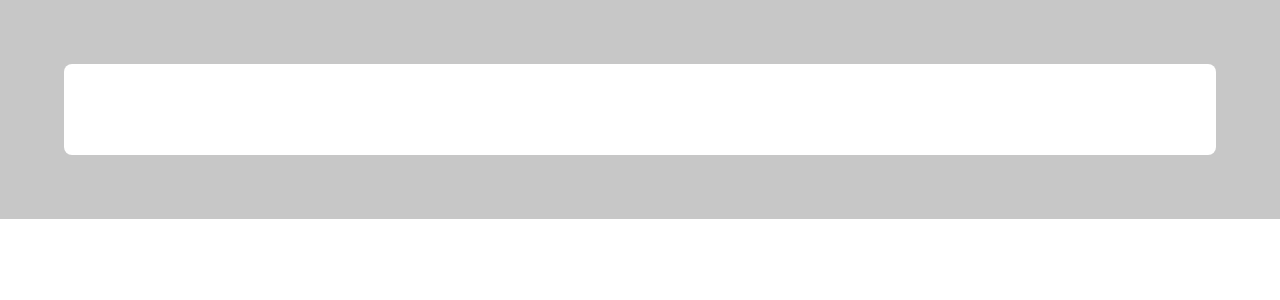
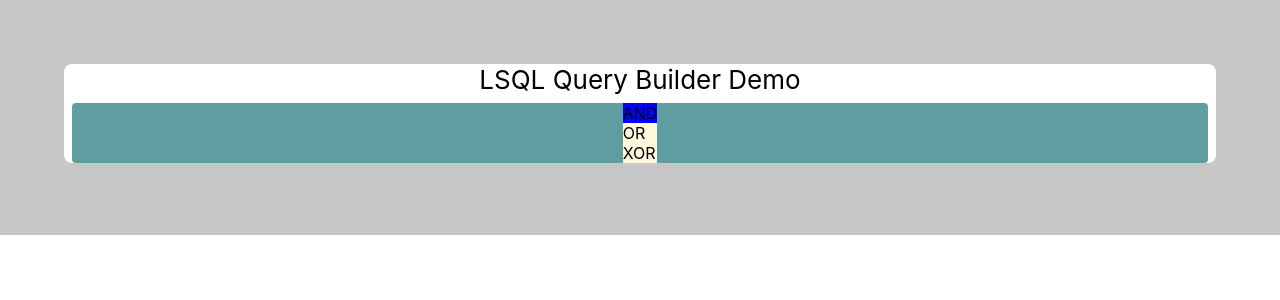
Before and after one commit to LLKennedy/lsql, a React (Create React App) app in the folder @lsql/ui/: page / in a window 1280 px wide. Shown: the top 300 px of the page. Built offline with nearby package versions, Linux system fonts and the light colour scheme.

Commit message:
Functional operator selection

```diff
--- a/@lsql/ui/src/App.css
+++ b/@lsql/ui/src/App.css
@@ -14,5 +14,5 @@
 .App-body {
   background-color: white;
   border-radius: 1vmin;
-  color: white;
+  color: rgb(0, 0, 0);
 }
--- /dev/null
+++ b/@lsql/ui/src/query/GroupBuilder.css
@@ -0,0 +1,7 @@
+.lsql-group-operator-selected {
+    background-color: blue;
+}
+
+.lsql-group-operator-unselected {
+    background-color: cornsilk;
+}
--- a/@lsql/ui/src/query/GroupBuilder.tsx
+++ b/@lsql/ui/src/query/GroupBuilder.tsx
@@ -1,4 +1,5 @@
 import React from "react";
+import "./GroupBuilder.css";
 import { Group, GroupOperator, Model, ModelFactory } from "./where";
 
 export interface GroupProps<T extends Model> extends ModelFactory<T> {
@@ -11,14 +12,35 @@ export class GroupBuilder<T extends Model> extends React.Component<GroupProps<T>
     render() {
         let emptyModel = this.props.createEmptyModel();
         return <div>
-            {Object.keys(emptyModel).map(key => {
-
-                return <span>{key}<br /></span>
-            })}
+            <GroupOperatorSelector
+                operator={this.props.data.operator}
+                update={this.updateOperator.bind(this)}
+            />
         </div>
+    }
+    updateOperator(operator: GroupOperator) {
+        let newProps = Object.assign<{}, Group, Partial<Group>>({}, this.props.data, { operator: operator })
+        this.props.update(newProps);
     }
 }
 
-function GroupOperatorSelector(operator: GroupOperator, update: (operator: GroupOperator) => void) {
-    return <div>AND</div>
+interface SelectorProps {
+    operator: GroupOperator;
+    update: (operator: GroupOperator) => void;
 }
+
+const unselectedClass = "lsql-group-operator-unselected"
+const selectedClass = "lsql-group-operator-selected"
+
+function GroupOperatorSelector(props: SelectorProps) {
+    let operators: [GroupOperator, string][] = [[GroupOperator.AND, "AND"], [GroupOperator.OR, "OR"], [GroupOperator.XOR, "XOR"]]
+    return <div className="lsql-group-operator-container">
+        {operators.map(op => {
+            return makeGroupOperatorDiv(op[0], props.operator, op[1], props.update)
+        })}
+    </div>
+}
+
+function makeGroupOperatorDiv(operator: GroupOperator, current: GroupOperator, strRep: string, update: (newOperator: GroupOperator) => void) {
+    return <div key={`lsql-group-operator-${operator}`} className={operator === current ? selectedClass : unselectedClass} onClick={e => { update(operator) }}>{strRep}</div>
+}
--- a/@lsql/ui/src/query/QueryBuilder.css
+++ b/@lsql/ui/src/query/QueryBuilder.css
@@ -1,4 +1,10 @@
 .lsql-querybuilder-container {
-    /* Declare constants here so they're accessible within this whole component */
-    --text-colour: #000000;
+    color: black;
+    background-color: cadetblue;
+    display: flex;
+    flex-direction: column;
+    align-items: center;
+    justify-content: center;
+    margin: 1vmin;
+    border-radius: 0.5vmin;
 }
--- a/@lsql/ui/src/query/where.ts
+++ b/@lsql/ui/src/query/where.ts
@@ -95,8 +95,8 @@ export function groupsAreEqual(first: Group, second: Group): boolean {
         // Only one is null
         return false;
     }
-    let firstElementsEmpty = first.elements === undefined || first.elements === null || first.elements.length === 0;
-    let secondElementsEmpty = second.elements === undefined || second.elements === null || second.elements.length === 0;
+    let firstElementsEmpty = first.elements === undefined || first.elements === null;
+    let secondElementsEmpty = second.elements === undefined || second.elements === null;
     if (firstElementsEmpty && secondElementsEmpty) {
         // Nothing else to compare
         return true;
```
Also changed, not shown: @lsql/ui/src/query/FieldBuilder.tsx (added, +25 -0 lines), @lsql/ui/src/query/FieldBuilder.css (added).
